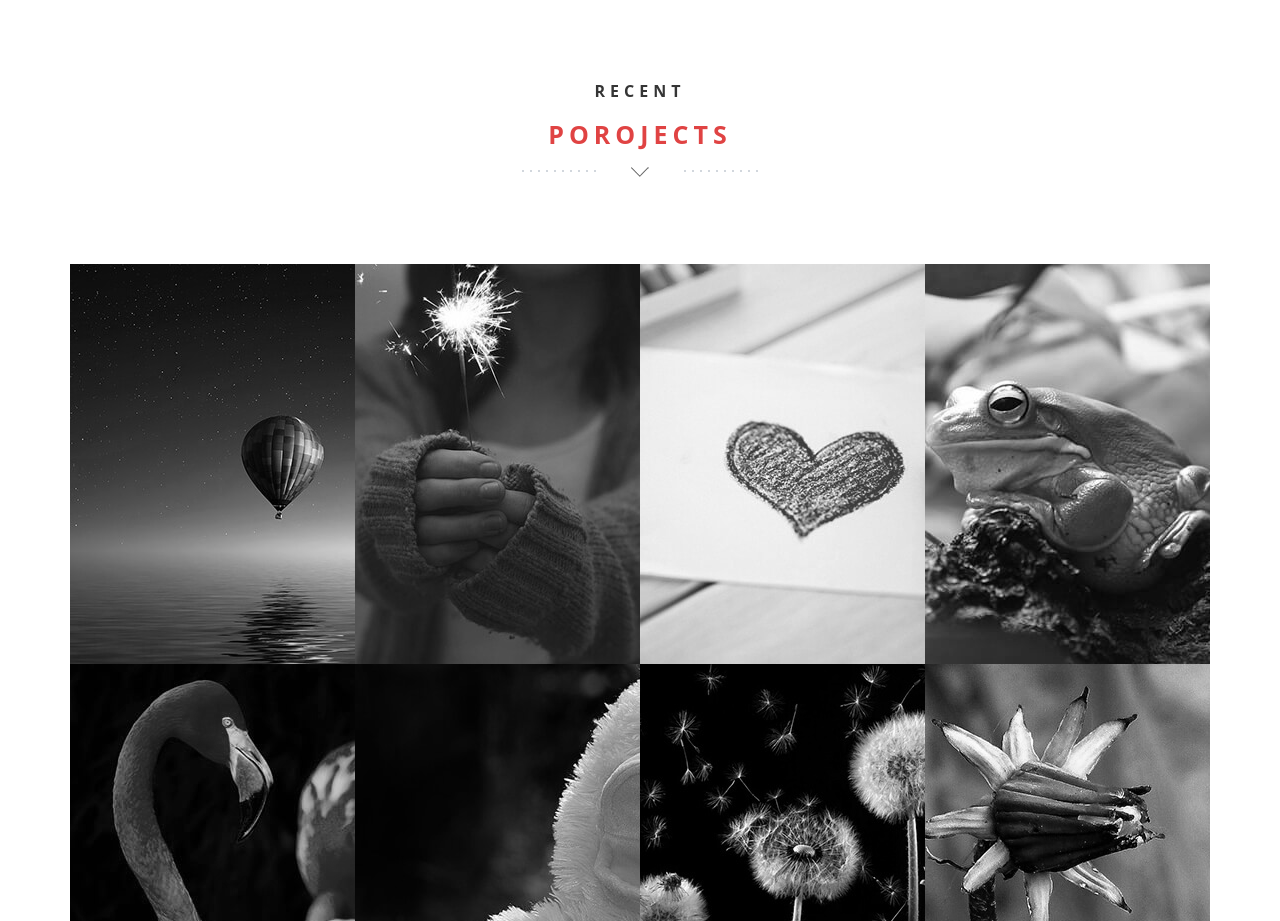
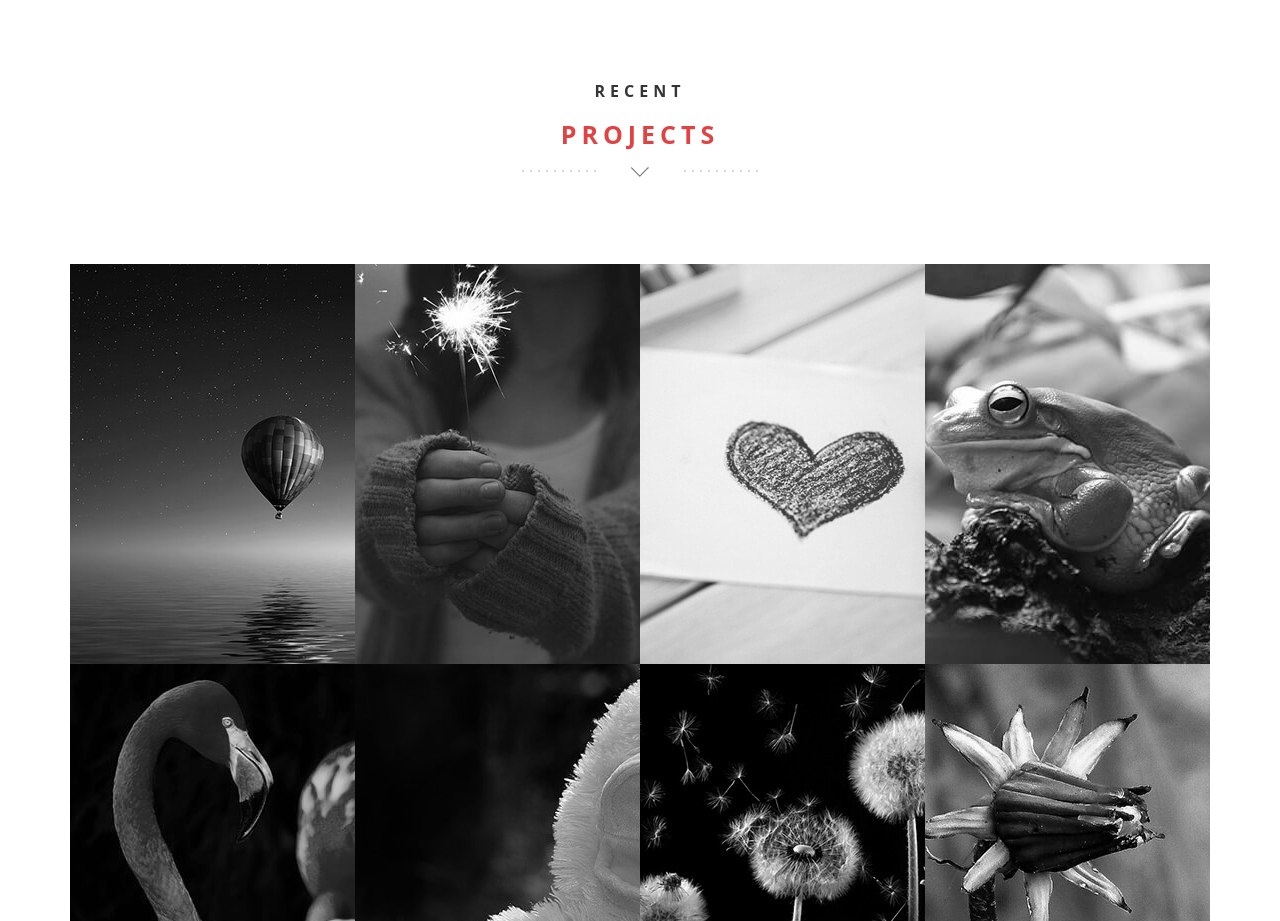
Before and after one commit to jeffljones/bluegrassparlor, a plain HTML site: page index.html in a window 1280 px wide. Shown: the part 3222-4143 px from the top of the page. Drawn offline with nearby package versions, Linux system fonts and the light colour scheme; some packages are replaced by stand-ins of ours.

Commit message:
Update index.html
Fixed a few small spelling errors.

```diff
--- a/index.html
+++ b/index.html
@@ -218,7 +218,7 @@
 		    <!-- Headline -->
             <div class="row">
               <h1 class="arrow">
-                Recent <span>Porojects</span>
+                Recent <span>Projects</span>
               </h1>
             </div>
           </div>
```
